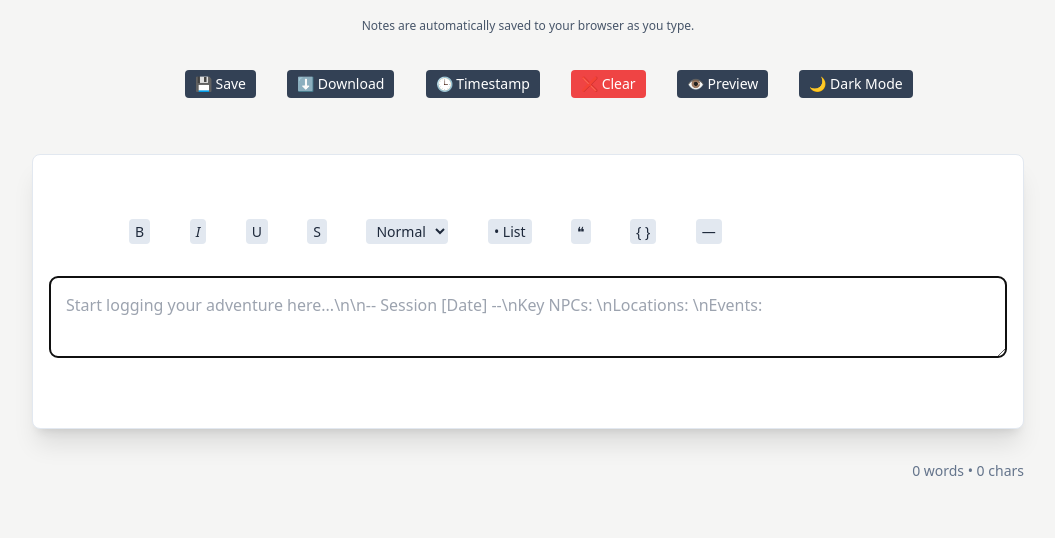
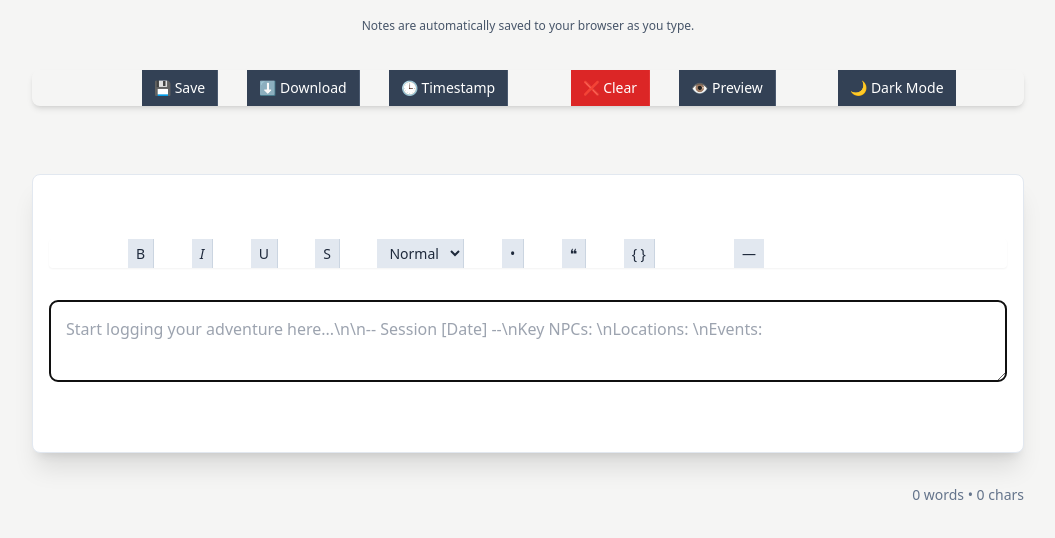
Before and after one commit to Nibbo1992/Throom, a plain HTML site: page sessionnotes.html in a window 1280 px wide. Shown: the part 130-668 px from the top of the page, without its empty margins (112-1167 px from the left). Drawn offline with nearby package versions, Linux system fonts and the light colour scheme.

Commit message:
Update sessionnotes.html

```diff
--- a/sessionnotes.html
+++ b/sessionnotes.html
@@ -54,6 +54,16 @@
     .scroll-target {
         scroll-margin-top: 1.5rem; /* Offset for sticky headers if they existed, or just a little padding */
     }
+    /* Custom styling for dark mode button group borders to ensure visibility */
+    .dark-mode .header-btn {
+        border-color: #374151 !important; /* Darker border for separation */
+    }
+    .dark-mode .toolbar-btn, .dark-mode #heading-select {
+        border-color: #3f3f46 !important;
+    }
+    .dark-mode #clear-btn {
+        border-color: #991b1b !important;
+    }
   </style>
 </head>
 <body class="bg-stone-100 text-slate-800">
@@ -63,37 +73,40 @@
     <header class="text-center mb-2">
       <h1 class="text-2xl md:text-3xl font-bold mb-0">Session Notes: The Stonebreaker's Journal</h1>
       <p id="status-message" class="text-slate-600 dark-mode:text-slate-400 text-xs mb-3">Notes are automatically saved to your browser as you type.</p>
-      <!-- REDUCED BUTTON GAP FROM gap-1 to gap-[1px] for minimal spacing -->
-      <div class="flex flex-wrap justify-center gap-[1px]">
-        <!-- REDUCED BUTTON PADDING FROM px-3 py-1.5 TO px-2.5 py-1 -->
-        <button id="save-btn" class="px-2.5 py-1 text-sm bg-slate-700 text-white rounded hover:bg-slate-800">💾 Save</button>
-        <button id="download-btn" class="px-2.5 py-1 text-sm bg-slate-700 text-white rounded hover:bg-slate-800">⬇️ Download</button>
-        <button id="timestamp-btn" class="px-2.5 py-1 text-sm bg-slate-700 text-white rounded hover:bg-slate-800">🕒 Timestamp</button>
-        <button id="clear-btn" class="px-2.5 py-1 text-sm bg-red-500 text-white rounded hover:bg-red-600">❌ Clear</button>
-        <button id="preview-toggle" class="px-2.5 py-1 text-sm bg-slate-700 text-white rounded hover:bg-slate-800">👁️ Preview</button>
-        <button id="dark-toggle" class="px-2.5 py-1 text-sm bg-slate-700 text-white rounded hover:bg-slate-800">🌙 Dark Mode</button>
+      <!-- BUTTON GROUP: Removed gap-[1px], added overflow-hidden, rounded-lg, and shadow-md to container -->
+      <div class="flex flex-wrap justify-center mb-3 text-white shadow-md rounded-lg overflow-hidden">
+        <!-- Buttons now use border-r to separate, creating a continuous block effect -->
+        <button id="save-btn" class="header-btn px-3 py-2 text-sm bg-slate-700 hover:bg-slate-800 border-r border-slate-500/50">💾 <span class="hidden sm:inline">Save</span></button>
+        <button id="download-btn" class="header-btn px-3 py-2 text-sm bg-slate-700 hover:bg-slate-800 border-r border-slate-500/50">⬇️ <span class="hidden sm:inline">Download</span></button>
+        <button id="timestamp-btn" class="header-btn px-3 py-2 text-sm bg-slate-700 hover:bg-slate-800 border-r border-slate-500/50">🕒 <span class="hidden sm:inline">Timestamp</span></button>
+        <!-- Clear button is red and needs its own specific border color for the group effect -->
+        <button id="clear-btn" class="header-btn px-3 py-2 text-sm bg-red-600 hover:bg-red-700 border-r border-red-500/50">❌ <span class="hidden sm:inline">Clear</span></button>
+        <button id="preview-toggle" class="header-btn px-3 py-2 text-sm bg-slate-700 hover:bg-slate-800 border-r border-slate-500/50">👁️ <span class="hidden sm:inline">Preview</span></button>
+        <!-- Dark Mode button is the last in the group, no right border needed -->
+        <button id="dark-toggle" class="header-btn px-3 py-2 text-sm bg-slate-700 hover:bg-slate-800">🌙 <span class="hidden sm:inline">Dark Mode</span></button>
       </div>
     </header>
 
     <div class="bg-white p-4 rounded-lg shadow-xl border border-slate-200">
       <div id="editor-container">
-        <!-- REDUCED TOOLBAR GAP FROM gap-1 to gap-[1px] for minimal spacing -->
-        <div id="toolbar" class="flex flex-wrap gap-[1px] mb-2">
-          <!-- REDUCED TOOLBAR BUTTON PADDING FROM px-2 py-1 TO px-1.5 py-0.5 -->
-          <button data-format="bold" title="Bold (Ctrl/Cmd+B)" class="toolbar-btn px-1.5 py-0.5 text-sm bg-slate-200 rounded">B</button>
-          <button data-format="italic" title="Italic (Ctrl/Cmd+I)" class="toolbar-btn px-1.5 py-0.5 text-sm italic bg-slate-200 rounded">I</button>
-          <button data-format="underline" title="Underline" class="toolbar-btn px-1.5 py-0.5 text-sm bg-slate-200 rounded">U</button>
-          <button data-format="strike" title="Strikethrough" class="toolbar-btn px-1.5 py-0.5 text-sm bg-slate-200 rounded">S</button>
-          <select id="heading-select" class="px-1.5 py-0.5 text-sm bg-slate-200 rounded">
+        <!-- TOOLBAR GROUP: Removed gap-[1px], added shadow-sm, rounded, and overflow-hidden -->
+        <div id="toolbar" class="flex flex-wrap mb-2 shadow-sm rounded overflow-hidden">
+          <!-- Buttons now use border-r to separate and are slightly larger for better touch targets -->
+          <button data-format="bold" title="Bold (Ctrl/Cmd+B)" class="toolbar-btn px-2 py-1 text-sm bg-slate-200 hover:bg-slate-300 border-r border-slate-300">B</button>
+          <button data-format="italic" title="Italic (Ctrl/Cmd+I)" class="toolbar-btn px-2 py-1 text-sm italic bg-slate-200 hover:bg-slate-300 border-r border-slate-300">I</button>
+          <button data-format="underline" title="Underline" class="toolbar-btn px-2 py-1 text-sm bg-slate-200 hover:bg-slate-300 border-r border-slate-300">U</button>
+          <button data-format="strike" title="Strikethrough" class="toolbar-btn px-2 py-1 text-sm bg-slate-200 hover:bg-slate-300 border-r border-slate-300">S</button>
+          <select id="heading-select" class="px-2 py-1 text-sm bg-slate-200 hover:bg-slate-300 border-r border-slate-300 cursor-pointer">
             <option value="">Normal</option>
             <option value="h1">H1</option>
             <option value="h2">H2</option>
             <option value="h3">H3</option>
           </select>
-          <button data-format="list" title="List" class="toolbar-btn px-1.5 py-0.5 text-sm bg-slate-200 rounded">• List</button>
-          <button data-format="quote" title="Quote" class="toolbar-btn px-1.5 py-0.5 text-sm bg-slate-200 rounded">❝</button>
-          <button data-format="code" title="Code Inline" class="toolbar-btn px-1.5 py-0.5 text-sm bg-slate-200 rounded">{ }</button>
-          <button data-format="divider" title="Divider" class="toolbar-btn px-1.5 py-0.5 text-sm bg-slate-200 rounded">―</button>
+          <button data-format="list" title="List" class="toolbar-btn px-2 py-1 text-sm bg-slate-200 hover:bg-slate-300 border-r border-slate-300">•</button>
+          <button data-format="quote" title="Quote" class="toolbar-btn px-2 py-1 text-sm bg-slate-200 hover:bg-slate-300 border-r border-slate-300">❝</button>
+          <button data-format="code" title="Code Inline" class="toolbar-btn px-2 py-1 text-sm bg-slate-200 hover:bg-slate-300 border-r border-slate-300">{ }</button>
+          <!-- Divider button is the last in the group -->
+          <button data-format="divider" title="Divider" class="toolbar-btn px-2 py-1 text-sm bg-slate-200 hover:bg-slate-300">―</button>
         </div>
         <textarea id="notes-area" class="w-full p-4 border border-slate-300 rounded-lg focus:ring-slate-500 focus:border-slate-500 text-slate-700 text-base" placeholder="Start logging your adventure here...\n\n-- Session [Date] --\nKey NPCs: \nLocations: \nEvents:"></textarea>
         <div id="preview" class="hidden w-full p-4 border border-slate-300 rounded-lg prose prose-slate max-w-none"></div>
@@ -238,7 +251,10 @@
       // --- Dark Mode Logic ---
 
       const updateDarkToggleIcon = (isDark) => {
-        darkToggle.textContent = isDark ? '☀️ Light Mode' : '🌙 Dark Mode';
+        // Now only showing the icon on mobile, using span to hide the text
+        darkToggle.innerHTML = isDark
+          ? '☀️ <span class="hidden sm:inline">Light Mode</span>'
+          : '🌙 <span class="hidden sm:inline">Dark Mode</span>';
       };
 
       const toggleDark = () => {
@@ -371,12 +387,12 @@
           generateIndexAndRender(); // Generate and render content with index/tags
           notesArea.classList.add('hidden');
           preview.classList.remove('hidden');
-          previewToggle.textContent = '✏️ Edit';
+          previewToggle.innerHTML = '✏️ <span class="hidden sm:inline">Edit</span>';
         } else {
           // Show Editor
           preview.classList.add('hidden');
           notesArea.classList.remove('hidden');
-          previewToggle.textContent = '👁️ Preview';
+          previewToggle.innerHTML = '👁️ <span class="hidden sm:inline">Preview</span>';
           notesArea.focus(); // Return focus to the editor
         }
       };
```
